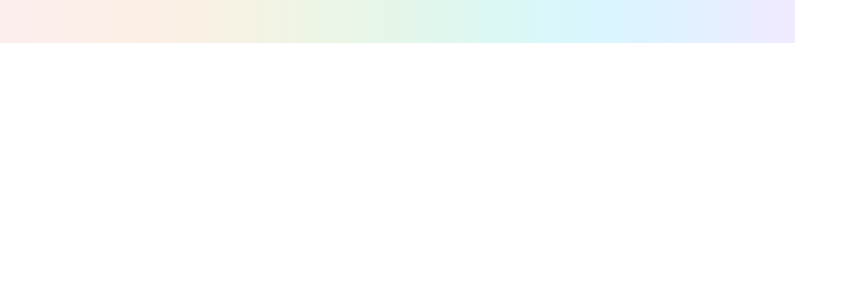
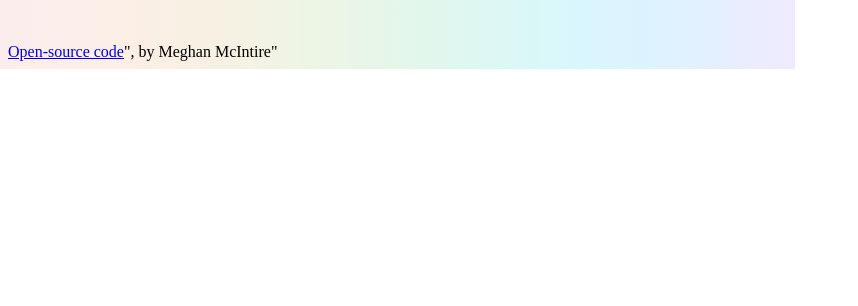
Before and after one commit to sgtslady/Weather-App-Pride, a website built with Parcel: page index.html in a window 1280 px wide. Shown: the part 494-800 px from the top of the page, without its empty margins (0-858 px from the left). Built offline with nearby package versions, Linux system fonts and the light colour scheme.

Commit message:
Added link to Open Source in Footer

```diff
--- a/index.html
+++ b/index.html
@@ -98,6 +98,7 @@
         </div>
       </div>
     </div>
+    <a href="https://github.com/sgtslady/Weather-App-Pride" target="_blank">Open-source code</a>", by Meghan McIntire"
     <script src="src/index.js"></script>
   </body>
 </html>
```
